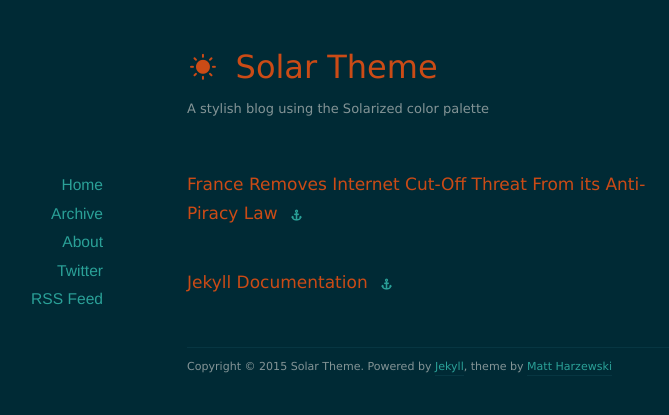
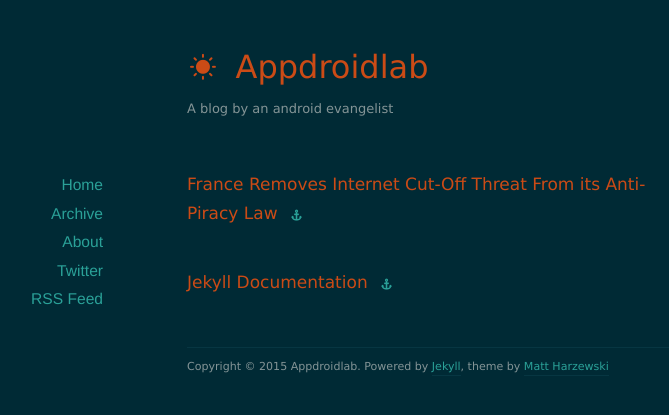
Before and after one commit to appdroidlab/appdroidlab.github.io, a Jekyll site: the page built from index.html, in a window 1280 px wide. Shown: the top 415 px of the page, without its empty margins (203-872 px from the left). Built offline with Jekyll 4.4.1, drawn with Linux system fonts in a browser that asks for light colours; nearby versions of some CDN libraries; the list of posts is cut into pages by our own code.

Commit message:
Solar template edits

```diff
--- a/_config.yml
+++ b/_config.yml
@@ -1,6 +1,6 @@
-name: Solar Theme
-url: http://example.org
-description: A stylish blog using the Solarized color palette
+name: Appdroidlab
+url: http://appdroidlab.com
+description: A blog by an android evangelist
 
 permalink: /:year/:month/:day/:title/
 paginate: 10
```
